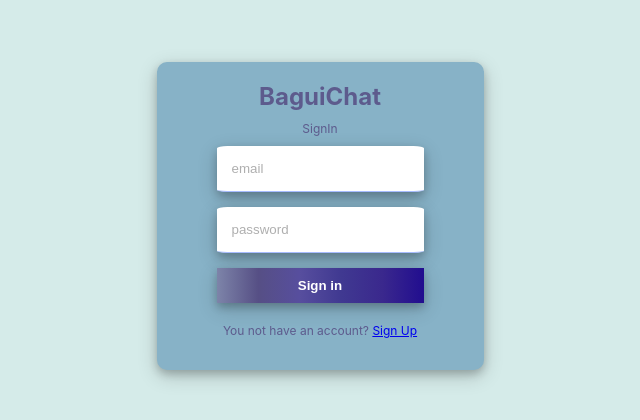
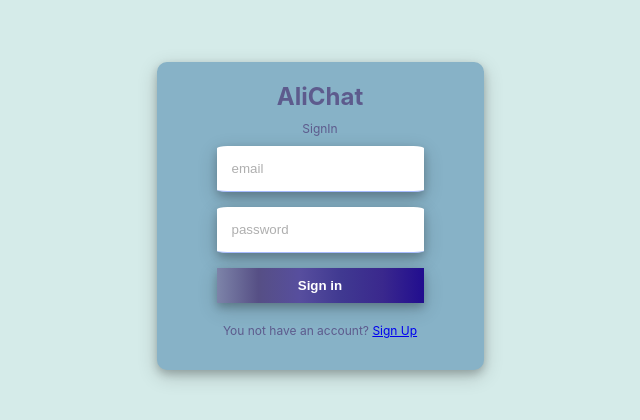
Before and after one commit to alissonnxavier/LiveChat, a React (Create React App) app: page /login in a window 1280 px wide. Shown: the part 184-604 px from the top of the page, without its empty margins (320-960 px from the left). Built offline with nearby package versions, Linux system fonts and the light colour scheme; no server answers; a web font is replaced by a local one.

Commit message:
changed names

```diff
--- a/src/components/Navbar.jsx
+++ b/src/components/Navbar.jsx
@@ -9,7 +9,7 @@ const Navbar = () => {
 
     return (
         <div className="navbar">
-            <span className="logo"> Bagui Chat </span>
+            <span className="logo"> AliChat </span>
             <div>
                 <img src={currentUser.photoURL} alt='human' />
                 <span> { currentUser.displayName } </span>
--- a/src/pages/Login.jsx
+++ b/src/pages/Login.jsx
@@ -30,7 +30,7 @@ const Login = () => {
     return (
         <div className="formContainer">
             <div className="formWrapper">
-                <span className="logo"> BaguiChat </span>
+                <span className="logo"> AliChat </span>
                 <span className="title"> SignIn  </span>
                 <form onSubmit={handleSubmit}>
                     <input type='email' placeholder="email" />
--- a/src/pages/Register.jsx
+++ b/src/pages/Register.jsx
@@ -63,7 +63,7 @@ const Register = () => {
     return (
         <div className="formContainer">
             <div className="formWrapper">
-                <span className="logo">BaguiChat</span>
+                <span className="logo">AliChat</span>
                 <span className="title">Register</span>
                 <form onSubmit={handleSubmit}>
                     <input required type="text" placeholder="display name" />
--- a/src/style.scss
+++ b/src/style.scss
@@ -89,8 +89,8 @@
 
 
                 @include tablet {
-                    position: absolute;
-                    bottom: 10px;
+                    //position: absolute;
+                    //bottom: 10px;
                 }
             }
 
```
